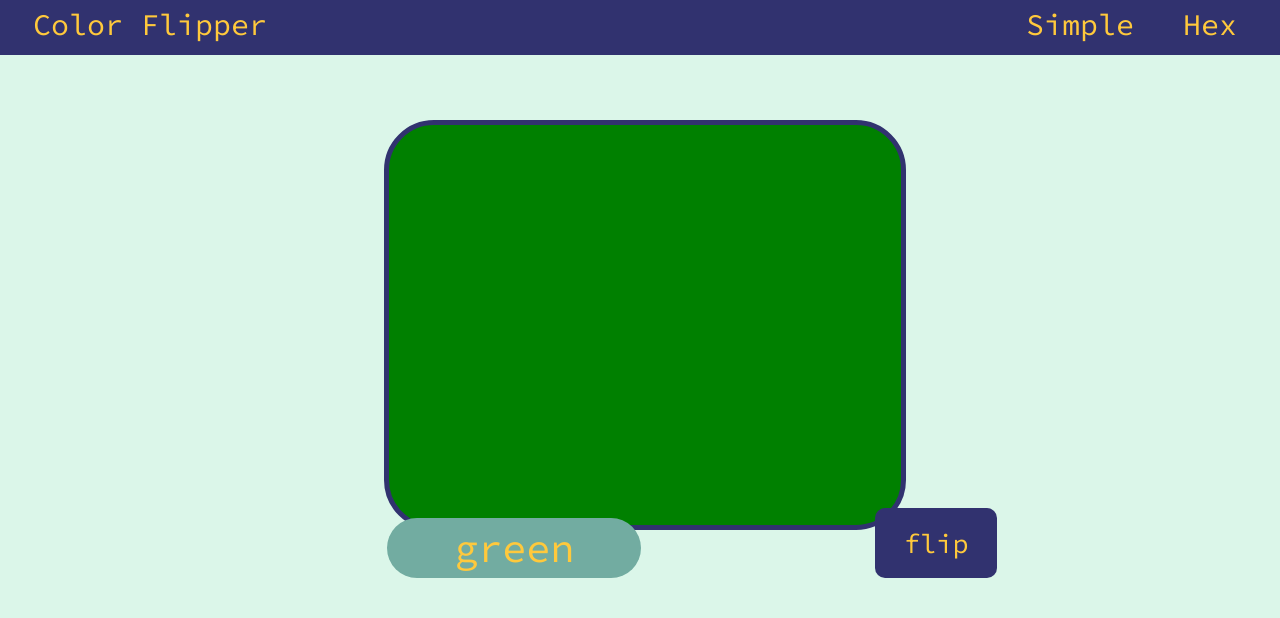
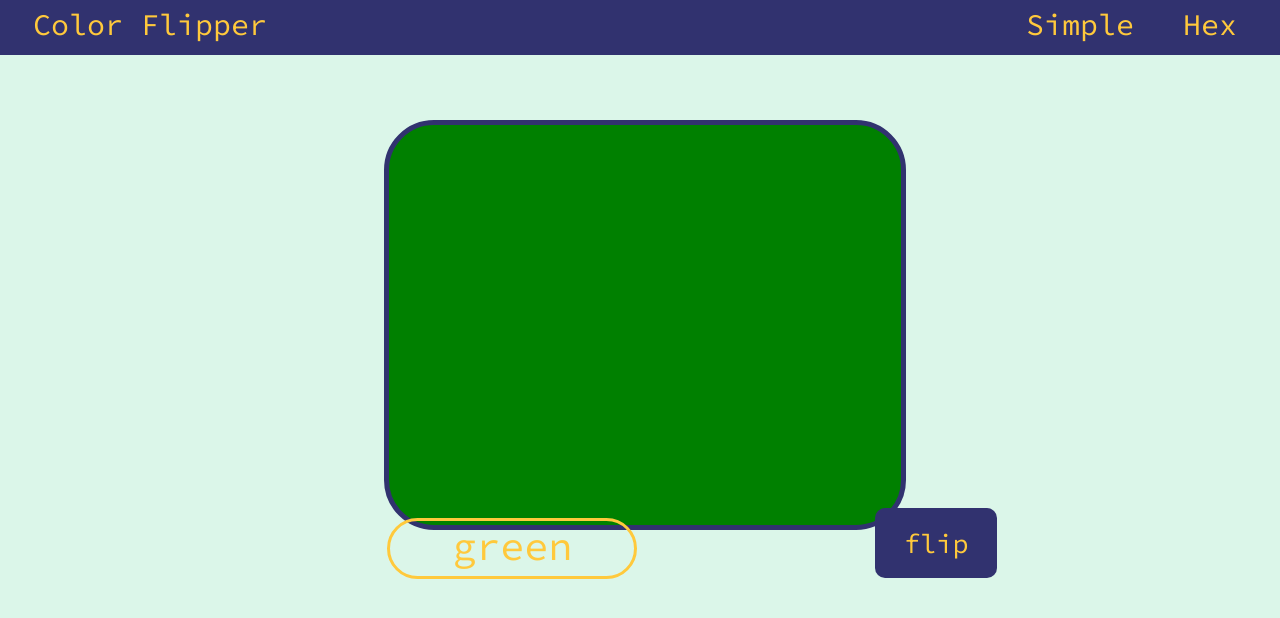
Before and after one commit to RahulBhoir/js_color_flipper, a plain HTML site: page index.html in a window 1280 px wide. Drawn offline with Linux system fonts and the light colour scheme.

Commit message:
adding border and removing the background color of #color-name

```diff
--- a/index.css
+++ b/index.css
@@ -86,16 +86,16 @@ li{
     position:absolute;
     top: -60%;
     left: 0%;
+    border: 3px solid var(--textColor);
     width: 40%;
     height: inherit;
-    background-color: var(--outputColor);
     color: var(--textColor);
     border-radius: 50px;
     font-family: var(--font);
     font-size: 40px;
     font-weight: 400;
     text-align: center;
-    padding: 5px;
+    padding-bottom: 5px;
 }
 
 button{
```
